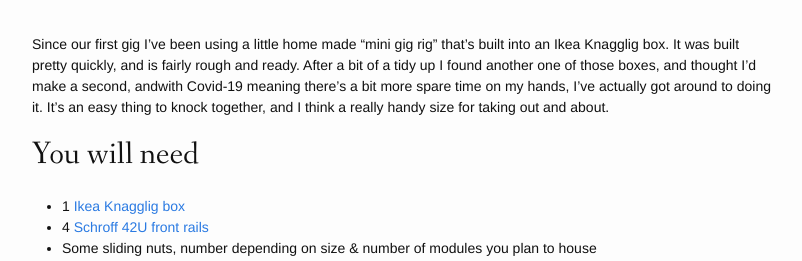
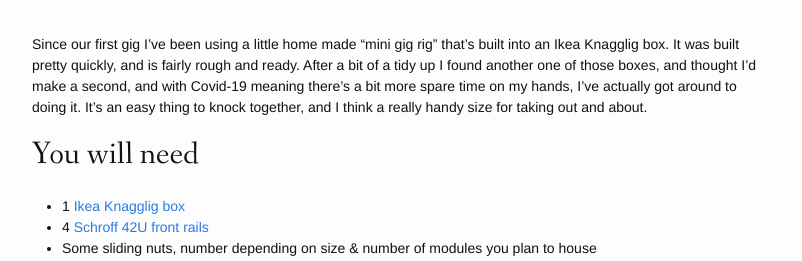
Before and after one commit to anechoics/anechoics.github.io, a Jekyll site: the page built from _posts/2020-05-17-Second-mini-gig-rig.md, in a window 1280 px wide and 900 px high, scrolled down 895 px. Shown: the part 224-485 px from the top of the window, without its empty margins (238-1040 px from the left). Built offline with Jekyll 4.4.1, drawn with Linux system fonts in a browser that asks for light colours; some web fonts are replaced; some of the changed text lies outside the part shown.

Commit message:
Update 2020-05-17-Second-mini-gig-rig.md

```diff
--- a/_posts/2020-05-17-Second-mini-gig-rig.md
+++ b/_posts/2020-05-17-Second-mini-gig-rig.md
@@ -1,13 +1,13 @@
 ---
 layout: post
-title: Second mini gig rig
+title: Second mini gig rig - Eurorack Ikea hack
 categories: [diy, gear, miscellany]
-tags: [diy, gear]
+tags: [diy, gear, ikea hack, eurorack]
 ---
 
 <img width="90%" src="/assets/images/mini-gig-rig/the_original.jpg"/>
 
-Since our first gig I've been using a little home made "mini gig rig" that's built into an Ikea Knagglig box. It was built pretty quickly, and is fairly rough and ready. After a bit of a tidy up I found another one of those boxes, and thought I'd make a second, andwith Covid-19 meaning there's a bit more spare time on my hands, I've actually got around to doing it. It's an easy thing to knock together, and I think a really handy size for taking out and about.
+Since our first gig I've been using a little home made "mini gig rig" that's built into an Ikea Knagglig box. It was built pretty quickly, and is fairly rough and ready. After a bit of a tidy up I found another one of those boxes, and thought I'd make a second, and with Covid-19 meaning there's a bit more spare time on my hands, I've actually got around to doing it. It's an easy thing to knock together, and I think a really handy size for taking out and about.
 
 ## You will need
 
```
